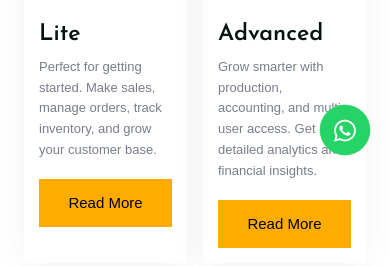
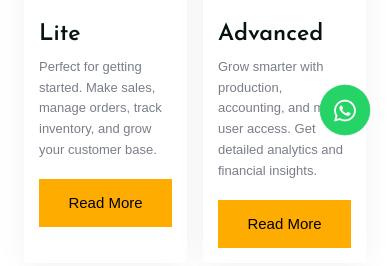
Before and after one commit to SOFTWIZPRO/softwizpro, a plain HTML site: page Packages.html in a window 390 px wide. Shown: the part 609-875 px from the top of the page. Drawn offline with nearby package versions, Linux system fonts and the light colour scheme.

Commit message:
style: Adjust WhatsApp float button bottom position across all pages.

```diff
--- a/Packages.html
+++ b/Packages.html
@@ -456,7 +456,7 @@
             .whatsapp-float {
                 width: 50px;
                 height: 50px;
-                bottom: 80px;
+                bottom: 100px;
                 right: 20px;
                 font-size: 25px;
             }
```
Also changed, not shown: Products.html (+1 -1 lines), about.html (+1 -1 lines), contact.html (+1 -1 lines), get-started.html (+1 -1 lines), index.html (+1 -1 lines).
